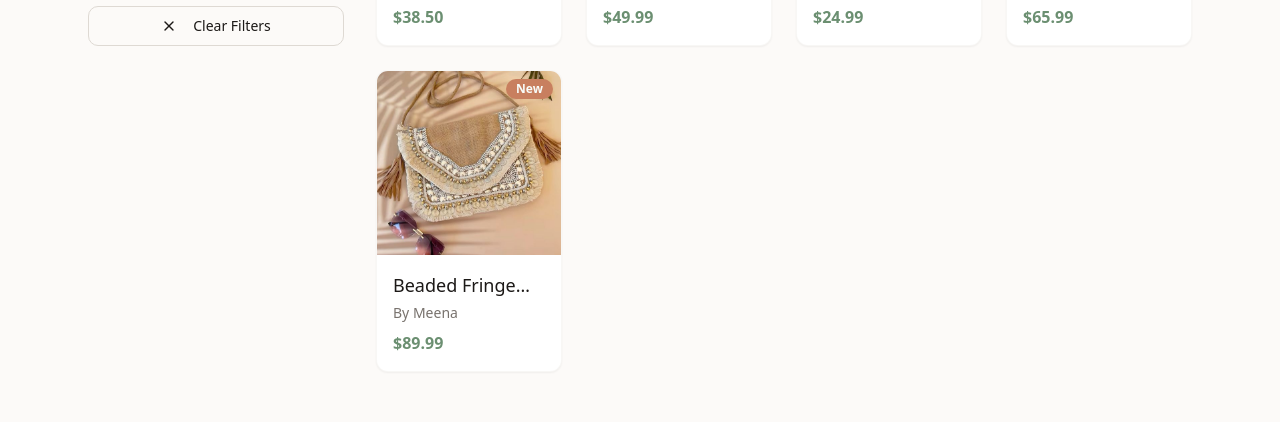
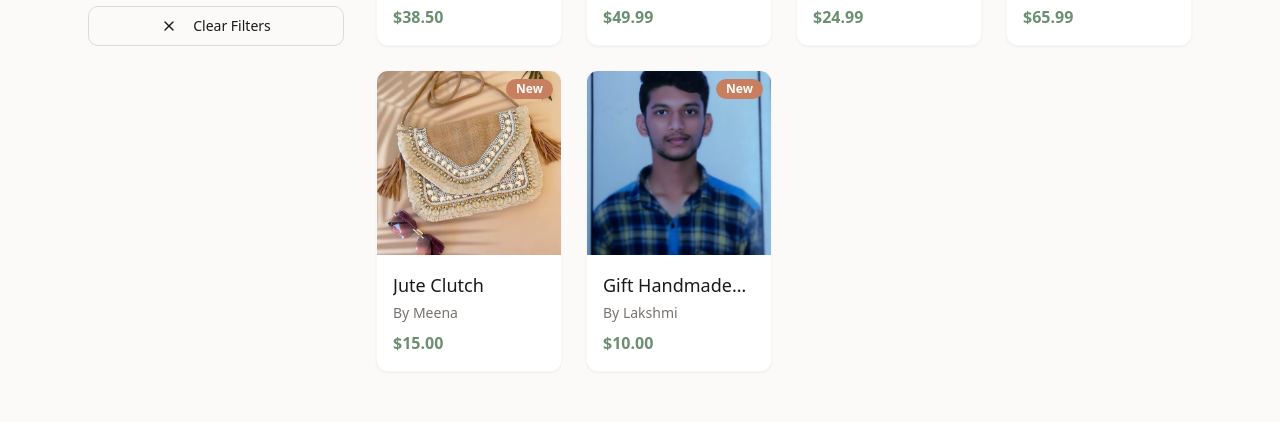
Before and after one commit to Revanth0701/aesthetics-eco-market, a React (Vite) app: page /shop in a window 1280 px wide. Shown: the part 759-1181 px from the top of the page. Built offline with nearby package versions, Linux system fonts and the light colour scheme.

Commit message:
Fix: Update product details and layout
- Changed the name and price of the "Beaded Fringe Jute Clutch" product.
- Added a new product "Gift Handmade Bag" with specified details.
- Adjusted the layout of the "Meet Our Artisans" section to improve image visibility.

```diff
--- a/src/data/products.ts
+++ b/src/data/products.ts
@@ -113,15 +113,29 @@ export const products: Product[] = [
   },
   {
     id: "9",
-    name: "Beaded Fringe Jute Clutch",
+    name: "Jute Clutch",
     description: "Elegant handcrafted clutch featuring delicate beadwork and natural jute fabric. Adorned with cream-colored fringe details and intricate crystal embellishments. Perfect for special occasions or as a statement piece for everyday wear.",
-    price: 89.99,
+    price: 15.00,
     images: ["/lovable-uploads/a4522e05-36bc-4951-b0d5-b3ebf2d2ec07.png", "/placeholder.svg"],
     category: Category.Accessories,
     tags: ["bag", "clutch", "beaded", "jute", "handmade"],
     artisan: "Meena",
     materials: ["jute", "cotton fringe", "glass beads", "crystals"],
     dimensions: "12\" x 8\"",
+    newArrival: true,
+    inStock: true
+  },
+  {
+    id: "10",
+    name: "Gift Handmade Bag",
+    description: "Beautiful handcrafted gift bag made with sustainable materials. Perfect for special occasions and eco-friendly gift giving.",
+    price: 10.00,
+    images: ["/lovable-uploads/3110e0a4-8712-4bec-91c2-a9b08116afa1.png", "/placeholder.svg"],
+    category: Category.Accessories,
+    tags: ["bag", "gift", "handmade", "eco-friendly"],
+    artisan: "Lakshmi",
+    materials: ["jute", "cotton", "natural dyes"],
+    dimensions: "10\" x 12\"",
     newArrival: true,
     inStock: true
   }
--- a/src/pages/Index.tsx
+++ b/src/pages/Index.tsx
@@ -109,11 +109,13 @@ const Index = () => {
           <h2 className="eco-heading text-center mb-12">Meet Our Artisans</h2>
           <div className="flex flex-col md:flex-row gap-8 items-center">
             <div className="md:w-1/2">
-              <img
-                src="/lovable-uploads/93ae01c4-bfbf-4a7a-a660-c2c70c5620ae.png"
-                alt="Lakshmi working on a jute basket"
-                className="rounded-lg shadow-lg object-cover w-full h-[400px]"
-              />
+              <div className="aspect-[4/3] relative rounded-lg shadow-lg overflow-hidden">
+                <img
+                  src="/lovable-uploads/93ae01c4-bfbf-4a7a-a660-c2c70c5620ae.png"
+                  alt="Lakshmi working on a jute basket"
+                  className="absolute inset-0 w-full h-full object-cover"
+                />
+              </div>
             </div>
             <div className="md:w-1/2 space-y-6">
               <h3 className="text-2xl font-semibold text-eco-terracotta">Lakshmi's Story</h3>
```
